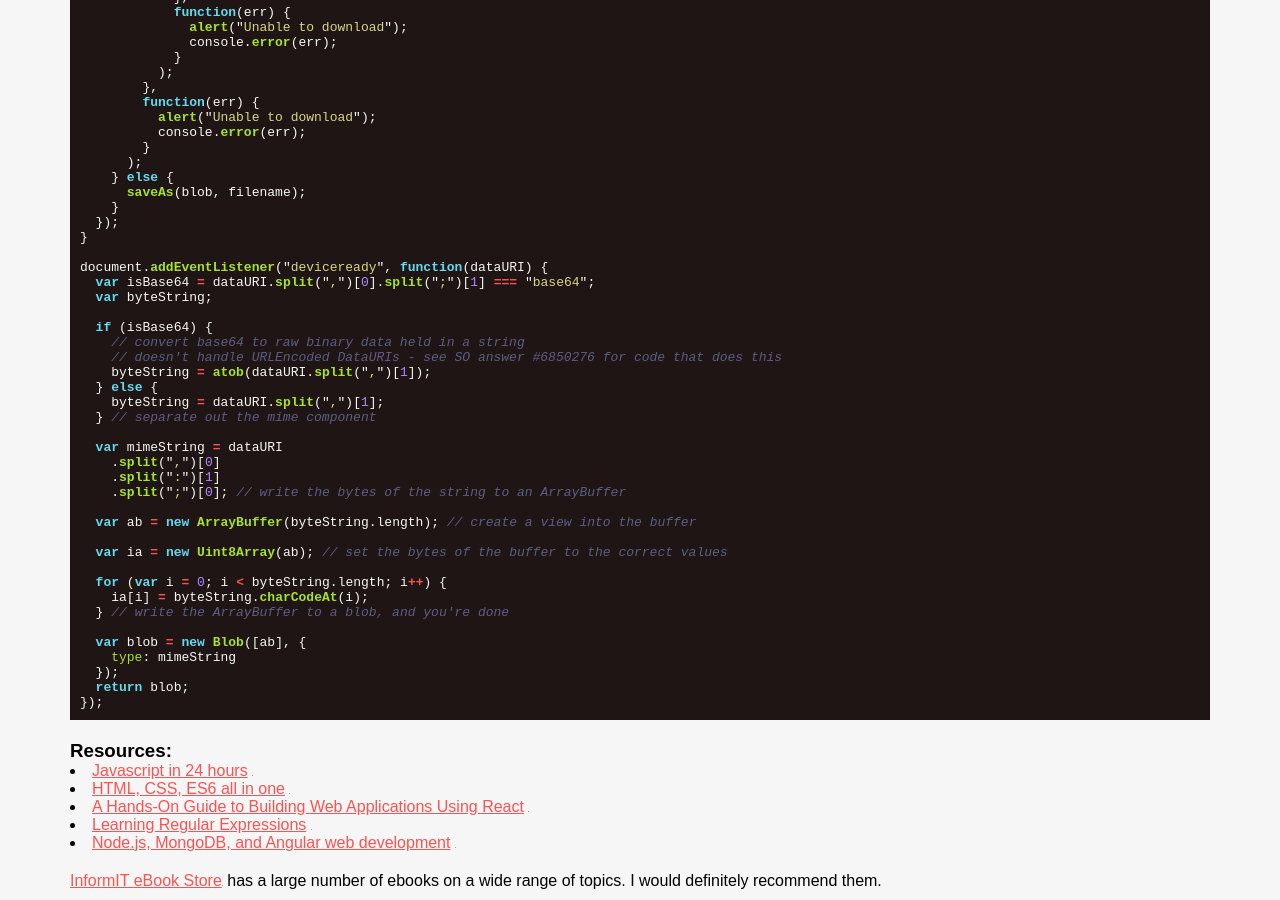
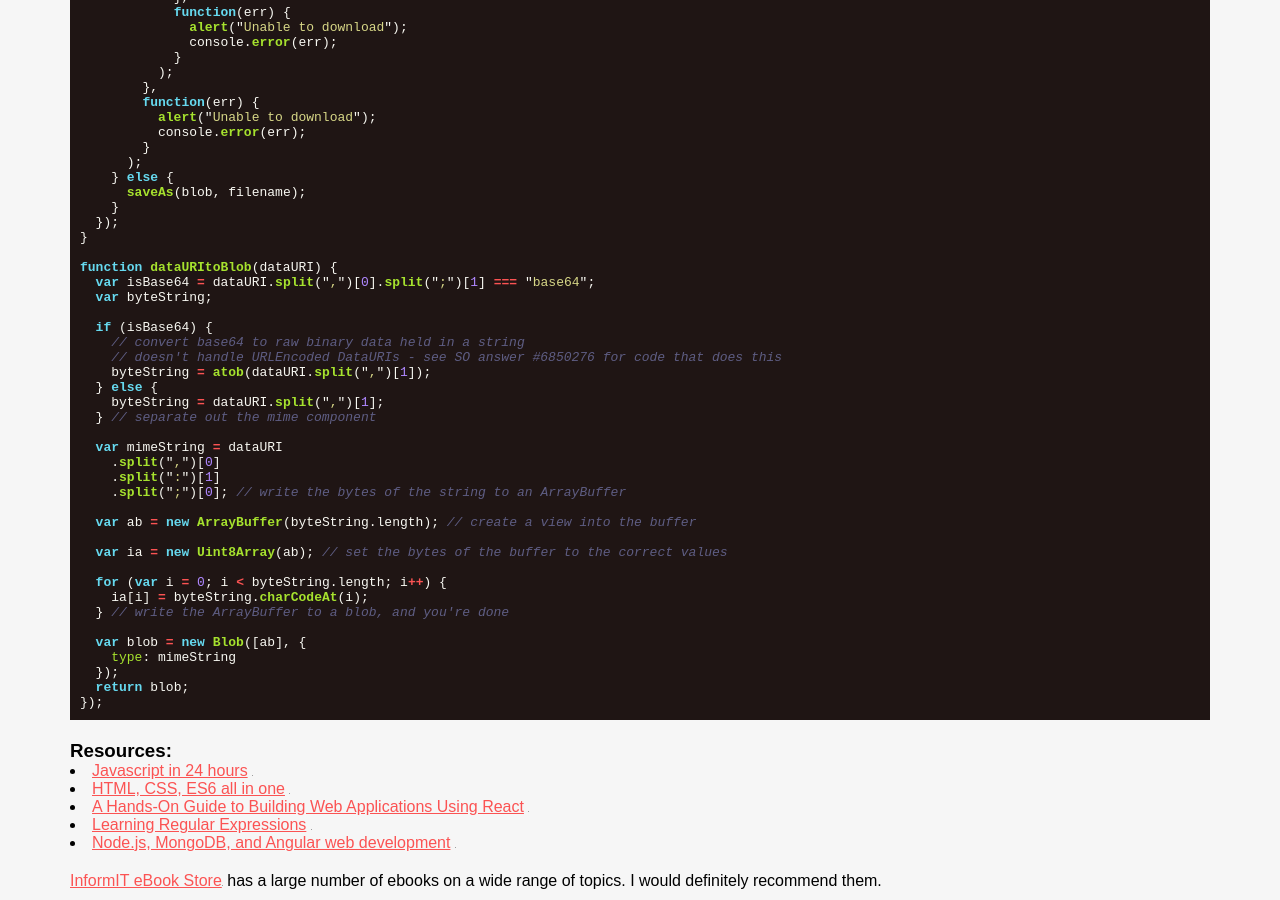
Before and after one commit to LesterGallagher/LesterGallagher.github.io, a Jekyll site: the page built from _posts/2019-02-16-downloading-saving-and-opening-files-with-cordova.md, in a window 1280 px wide and 900 px high, scrolled down 4932 px. Built offline with Jekyll 4.4.1, drawn with Linux system fonts in a browser that asks for light colours; comment, search, counter and statistics services are not loaded; grey boxes are pictures that could not be loaded.

Commit message:
Update from Forestry.io Sem Postma updated _posts/2019-02-16-downloading-saving-and-opening-files-with-cordova.md

```diff
--- a/_posts/2019-02-16-downloading-saving-and-opening-files-with-cordova.md
+++ b/_posts/2019-02-16-downloading-saving-and-opening-files-with-cordova.md
@@ -281,7 +281,7 @@ function download(filename, data, mimeType) {
   });
 }
 
-document.addEventListener("deviceready", function(dataURI) {
+function dataURItoBlob(dataURI) {
   var isBase64 = dataURI.split(",")[0].split(";")[1] === "base64";
   var byteString;
 
```
